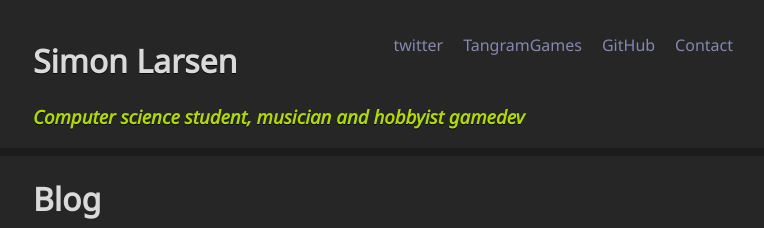
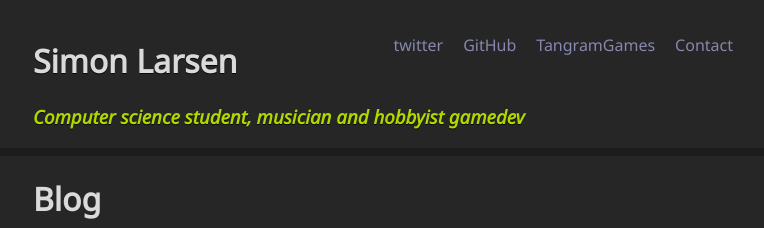
Before and after one commit to SimonLarsen/simonlarsen.github.io, a Jekyll site: the page built from index.html, in a window 1280 px wide and 900 px high. Shown: the top 228 px of the window, without its empty margins (257-1021 px from the left). Built offline with Jekyll 4.4.1, drawn with Linux system fonts in a browser that asks for light colours; part of the change alters nothing that is shown.

```diff
--- a/_layouts/default.html
+++ b/_layouts/default.html
@@ -14,8 +14,8 @@
 						<a name="top"></a>
 						<ul>
 							<li> <a href="mailto:simonhffh@gmail.com">Contact</a> </li>
+							<li> <a href="http://tangramgames.dk/">TangramGames</a> </li>
 							<li> <a href="https://github.com/SimonLarsen">GitHub</a> </li>
-							<li> <a href="http://tangramgames.dk/">TangramGames</a> </li>
 							<li> <a href="https://twitter.com/SimonLarsen">twitter</a> </li>
 						</ul>
 					</div>
```
